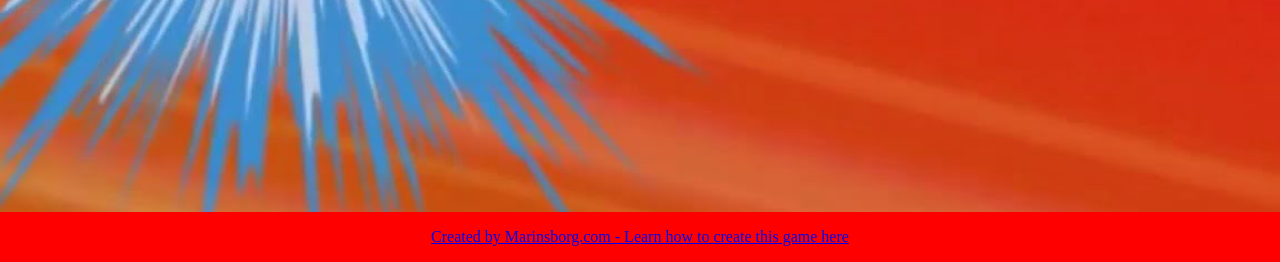
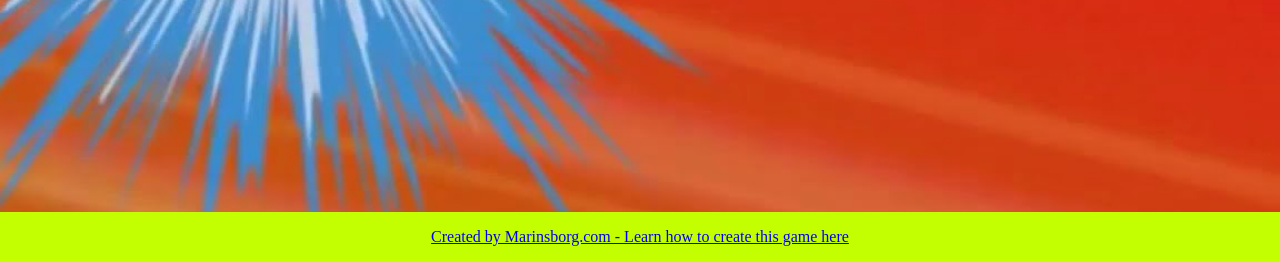
Before and after one commit to marinsborg/who-is-that-pokemon, a plain HTML site: page index.html in a window 1280 px wide. Shown: the part 538-800 px from the top of the page. Drawn offline with Linux system fonts and the light colour scheme; no server answers.

```diff
--- a/index.html
+++ b/index.html
@@ -5,6 +5,7 @@
   <meta charset="UTF-8">
   <meta http-equiv="X-UA-Compatible" content="IE=edge">
   <meta name="viewport" content="width=device-width, initial-scale=1.0">
+  <link rel="icon" type="image/x-icon" href="M-logo.ico">
   <script src="action.js" defer></script>
   <link rel="stylesheet" href="style.css">
   <title>Who's that Pokemon?</title>
--- a/style.css
+++ b/style.css
@@ -62,7 +62,7 @@ body {
   left: 0;
   bottom: 0;
   width: 100%;
-  background-color: red;
+  background-color: rgb(195, 255, 0);
   color: white;
   text-align: center;
 }
```
Also changed, not shown: M-logo.ico (added).
